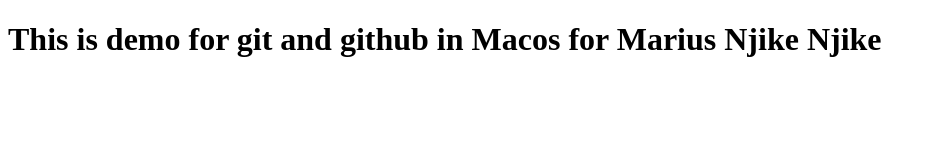
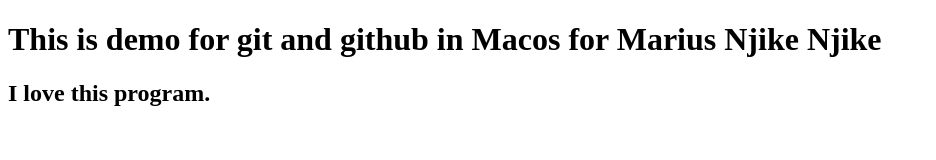
Before and after one commit to manjikenjike/DemoProject, a plain HTML site: page index.html in a window 1280 px wide. Shown: the whole page, without its empty margins (0-936 px from the left). Drawn offline with Linux system fonts and the light colour scheme.

Commit message:
3rd commit

```diff
--- a/index.html
+++ b/index.html
@@ -8,5 +8,6 @@
 </head>
 <body>
     <h1>This is demo for git and github in Macos for Marius Njike Njike</h1>
+    <h2> I love this program.</h2>
 </body>
 </html>
```
